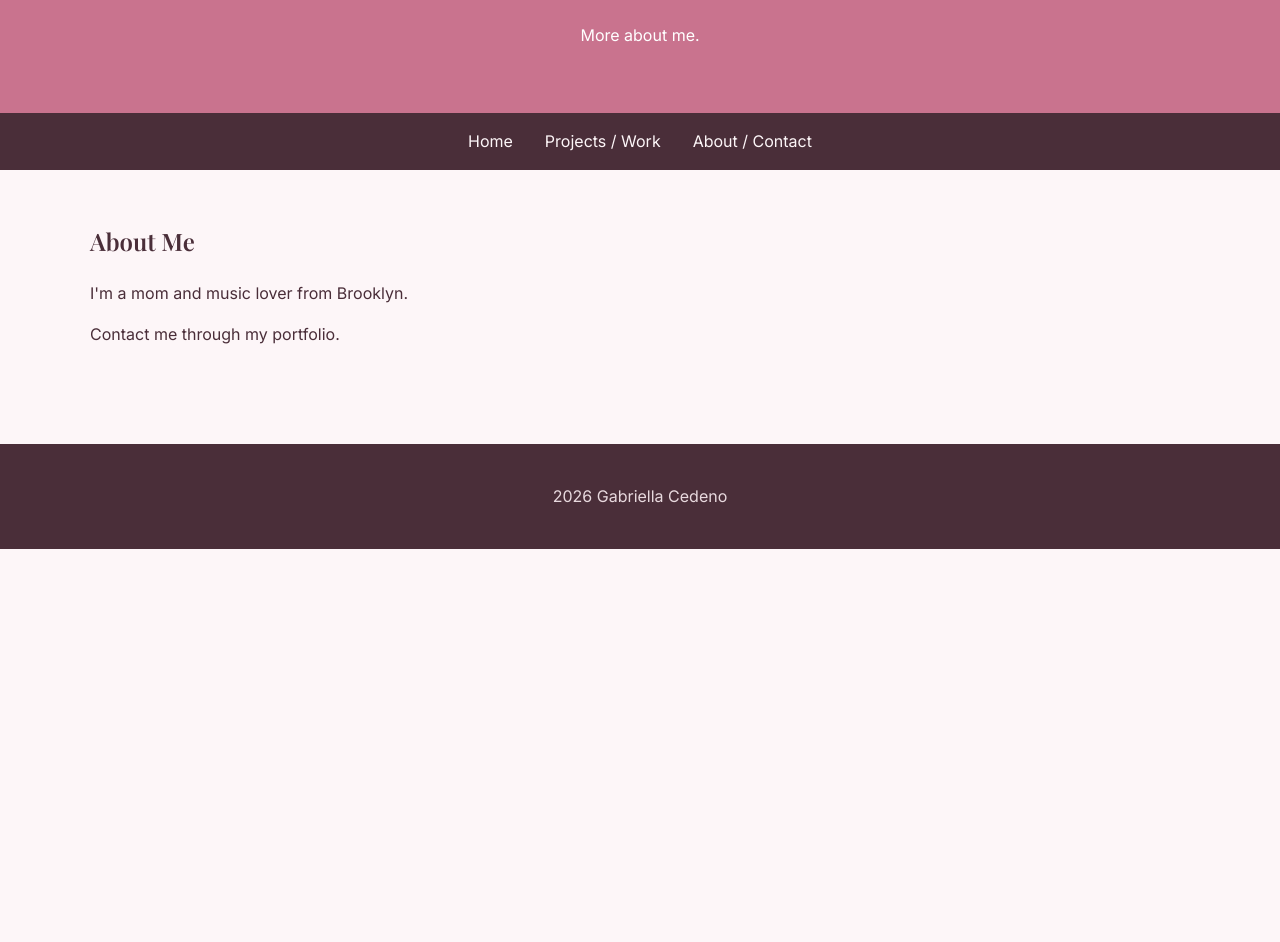
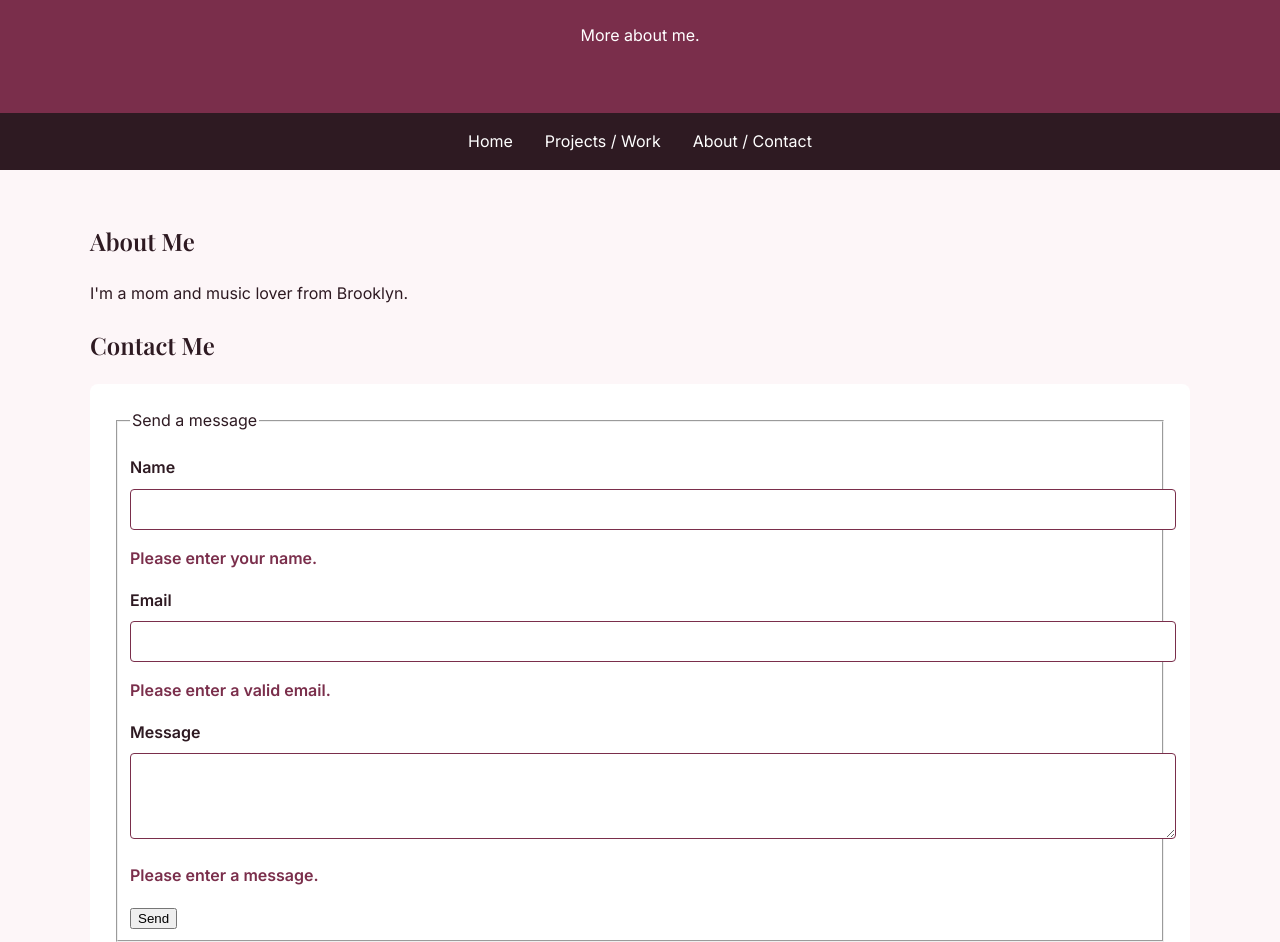
Before and after one commit to kcaesar-cyber/about-me-page, a plain HTML site: page about.html in a window 1280 px wide. Shown: the part 166-1108 px from the top of the page. Before the commit the page ends 800 px from the top, so only its background shows below. Drawn offline with nearby package versions, Linux system fonts and the light colour scheme.

Commit message:
Add files via upload

```diff
--- a/about.html
+++ b/about.html
@@ -1,8 +1,23 @@
 <!DOCTYPE html>
-<html><head><meta charset="UTF-8"><meta name="viewport" content="width=device-width, initial-scale=1.0">
+<html lang="en"><head><meta charset="UTF-8"><meta name="viewport" content="width=device-width, initial-scale=1.0">
 <title>About - Gabriella</title><link rel="stylesheet" href="style.css"></head>
 <body>
 <header><h1>About / Contact</h1><p>More about me.</p></header>
 <nav><a href="index.html">Home</a><a href="projects.html">Projects / Work</a><a href="about.html">About / Contact</a></nav>
-<main><section><h2>About Me</h2><p>I'm a mom and music lover from Brooklyn.</p><p>Contact me through my portfolio.</p></section></main>
+<main><section><h2>About Me</h2><p>I'm a mom and music lover from Brooklyn.</p></section>
+<section><h2>Contact Me</h2>
+<form id="contact-form">
+<fieldset><legend>Send a message</legend>
+<label for="name">Name</label>
+<input id="name" name="name" type="text" required aria-describedby="name-error">
+<p id="name-error" class="error" role="alert">Please enter your name.</p>
+<label for="email">Email</label>
+<input id="email" name="email" type="email" required aria-describedby="email-error">
+<p id="email-error" class="error" role="alert">Please enter a valid email.</p>
+<label for="message">Message</label>
+<textarea id="message" name="message" rows="4" required aria-describedby="message-error"></textarea>
+<p id="message-error" class="error" role="alert">Please enter a message.</p>
+<button type="submit">Send</button>
+</fieldset>
+</form></section></main>
 <footer><p>2026 Gabriella Cedeno</p></footer></body></html>
--- a/style.css
+++ b/style.css
@@ -1,21 +1,18 @@
 @import url('https://fonts.googleapis.com/css2?family=Playfair+Display:wght@600&family=Inter:wght@400;600&display=swap');
-
-body { font-family: 'Inter', sans-serif; background: #FDF6F8; color: #4A2E39; margin: 0; line-height: 1.6; }
+body { font-family: 'Inter', sans-serif; background: #FDF6F8; color: #2E1A22; margin: 0; line-height: 1.6; }
 h1, h2, h3 { font-family: 'Playfair Display', serif; }
-header { background: #C9738E; color: white; padding: 48px 24px; text-align: center; }
-nav { background: #4A2E39; padding: 16px; text-align: center; }
-nav a { color: #FDF6F8; margin: 0 16px; text-decoration: none; }
+header { background: #7A2E4B; color: #FFFFFF; padding: 48px 24px; text-align: center; }
+nav { background: #2E1A22; padding: 16px; text-align: center; }
+nav a { color: #FFFFFF; margin: 0 16px; text-decoration: none; }
 main { max-width: 1000px; margin: 0 auto; padding: 32px 24px; }
 .card-grid { display: grid; grid-template-columns: 1fr 1fr; gap: 24px; margin-top: 24px; }
-.card { background: white; border: 1px solid #E8D9DE; border-radius: 8px; padding: 24px; }
+.card { background: #FFFFFF; border: 1px solid #E8D9DE; border-radius: 8px; padding: 24px; }
+#hobbies { border-left: 4px solid #C9738E; padding-left: 16px; }
+#contact-form { background: #FFFFFF; padding: 24px; border-radius: 8px; }
+label { display: block; margin-top: 16px; font-weight: 600; }
+input, textarea { width: 100%; padding: 12px; margin-top: 8px; border: 1px solid #7A2E4B; border-radius: 4px; }
+.error { color: #7A2E4B; font-weight: 600; }
 img { width: 100%; max-width: 400px; height: 300px; object-fit: cover; border-radius: 8px; }
-footer { background: #4A2E39; color: #E8D9DE; text-align: center; padding: 24px; margin-top: 48px; }
-
-@media (max-width: 768px) {
-  .card-grid { grid-template-columns: 1fr; }
-  main { padding: 24px 16px; }
-}
-@media (min-width: 1200px) {
-  main { max-width: 1100px; }
-  h1 { font-size: 3rem; }
-}
+footer { background: #2E1A22; color: #FFFFFF; text-align: center; padding: 24px; margin-top: 48px; }
+@media (max-width: 768px) { .card-grid { grid-template-columns: 1fr; } main { padding: 24px 16px; } }
+@media (min-width: 1200px) { main { max-width: 1100px; } h1 { font-size: 3rem; } }
```
Also changed, not shown: index.html (+8 -14 lines), projects.html (added, +10 -0 lines), 1 other file.
